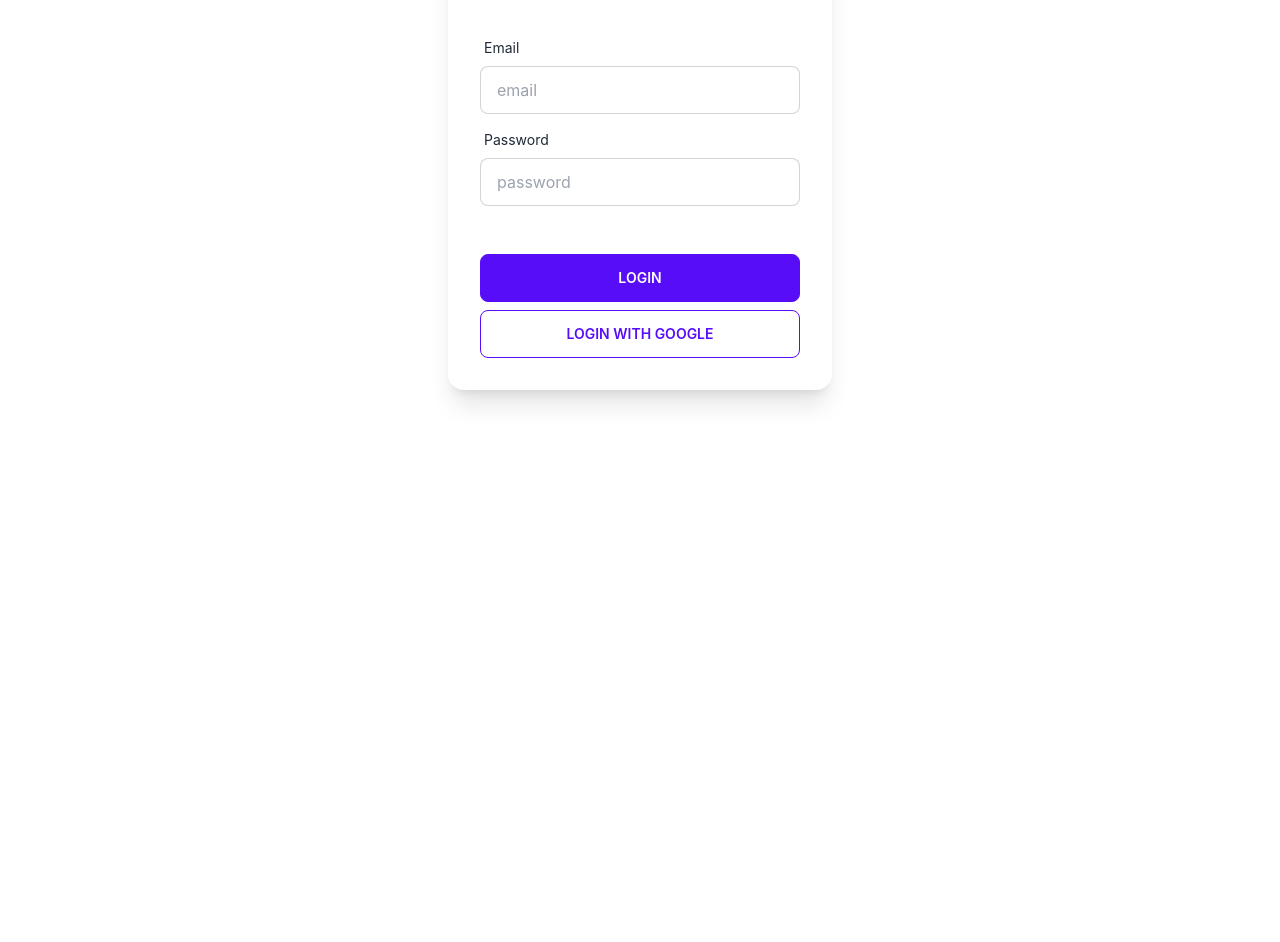
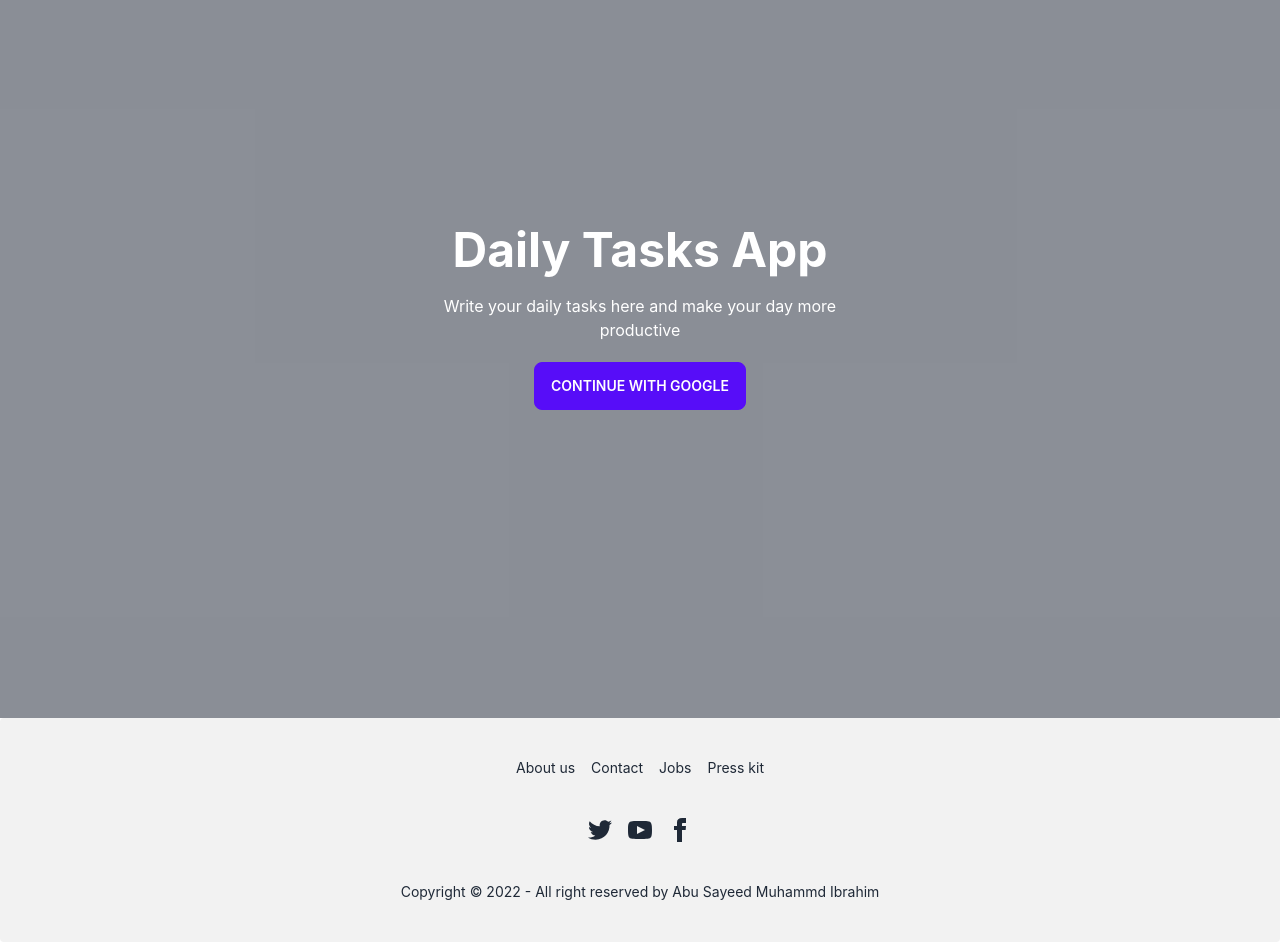
Before and after one commit to abusayeed4bd/daily-tasks, a React (Create React App) app: page /login in a window 1280 px wide. Shown: the part 146-1088 px from the top of the page. Before the commit the page ends 800 px from the top, so only its background shows below. Built offline with nearby package versions, Linux system fonts and the light colour scheme; no server answers.

Commit message:
update fixed

```diff
--- a/src/App.js
+++ b/src/App.js
@@ -5,16 +5,24 @@ import Home from './components/Home';
 import Navbar from './components/Navbar';
 import Login from './components/Login';
 import Register from './components/Register';
+import Footer from './components/Footer';
+import RequireAuth from './components/RequireAuth';
+import UpdataTodo from './UpdataTodo';
 
 function App() {
   return (
     <div className='app'>
       <Navbar></Navbar>
       <Routes>
-        <Route path="/" element={<Home></Home>}></Route>
+        <Route path="/" element={
+          <RequireAuth>
+            <Home></Home>
+          </RequireAuth>}></Route>
         <Route path='/login' element={<Login></Login>}></Route>
         <Route path='/register' element={<Register></Register>}></Route>
+        <Route path="/todos/:id" element={<UpdataTodo></UpdataTodo>}></Route>
       </Routes>
+      <Footer></Footer>
     </div>
   );
 }
--- /dev/null
+++ b/src/UpdataTodo.js
@@ -0,0 +1,51 @@
+import React, { useEffect } from 'react';
+import { useAuthState } from 'react-firebase-hooks/auth';
+import { useParams, useNavigate } from 'react-router-dom'
+import auth from './components/firebase.init';
+
+const UpdataTodo = () => {
+    const { id } = useParams()
+    const [user] = useAuthState(auth);
+    const email = user.email;
+    const navigate = useNavigate()
+    const handleUpdate = (e) => {
+        const todo = e.target.input.value;
+        e.preventDefault()
+
+        fetch(`https://dailytaskbyabusayeed.herokuapp.com/todos/${id}`, {
+            method: "PUT",
+            body: JSON.stringify({
+                todo, email
+            }),
+            headers: {
+                "Content-type": "application/json; charset=UTF-8",
+            },
+        })
+            .then((response) => response.json())
+            .then((json) => {
+                console.log(json);
+                navigate('/')
+
+            });
+    }
+    return (
+        <div className="min-h-screen">
+            <div class="card w-96 bg-base-100 shadow-xl mx-auto my-5">
+                <div class="card-body">
+                    <div className="text-3xl text-primary font-bold text-center">
+                        Update task
+                    </div>
+                    <form className='mx-auto' onSubmit={handleUpdate} >
+                        <div className="flex mx-auto">
+                            <input type="text" name='input' placeholder="Type here" class="input input-bordered lg:w-full max-w-lg rounded-r-none text-black" required />
+                            <button className='btn btn-primary rounded-l-none flex-grow'>Update</button>
+
+                        </div>
+                    </form>
+                </div>
+            </div>
+        </div>
+    );
+};
+
+export default UpdataTodo;
--- /dev/null
+++ b/src/components/Footer.js
@@ -0,0 +1,26 @@
+import React from 'react';
+
+const Footer = () => {
+    return (
+        <footer class="footer footer-center p-10 bg-base-200 text-base-content rounded">
+            <div class="grid grid-flow-col gap-4">
+                <a class="link link-hover">About us</a>
+                <a class="link link-hover">Contact</a>
+                <a class="link link-hover">Jobs</a>
+                <a class="link link-hover">Press kit</a>
+            </div>
+            <div>
+                <div class="grid grid-flow-col gap-4">
+                    <a><svg xmlns="http://www.w3.org/2000/svg" width="24" height="24" viewBox="0 0 24 24" class="fill-current"><path d="M24 4.557c-.883.392-1.832.656-2.828.775 1.017-.609 1.798-1.574 2.165-2.724-.951.564-2.005.974-3.127 1.195-.897-.957-2.178-1.555-3.594-1.555-3.179 0-5.515 2.966-4.797 6.045-4.091-.205-7.719-2.165-10.148-5.144-1.29 2.213-.669 5.108 1.523 6.574-.806-.026-1.566-.247-2.229-.616-.054 2.281 1.581 4.415 3.949 4.89-.693.188-1.452.232-2.224.084.626 1.956 2.444 3.379 4.6 3.419-2.07 1.623-4.678 2.348-7.29 2.04 2.179 1.397 4.768 2.212 7.548 2.212 9.142 0 14.307-7.721 13.995-14.646.962-.695 1.797-1.562 2.457-2.549z"></path></svg></a>
+                    <a><svg xmlns="http://www.w3.org/2000/svg" width="24" height="24" viewBox="0 0 24 24" class="fill-current"><path d="M19.615 3.184c-3.604-.246-11.631-.245-15.23 0-3.897.266-4.356 2.62-4.385 8.816.029 6.185.484 8.549 4.385 8.816 3.6.245 11.626.246 15.23 0 3.897-.266 4.356-2.62 4.385-8.816-.029-6.185-.484-8.549-4.385-8.816zm-10.615 12.816v-8l8 3.993-8 4.007z"></path></svg></a>
+                    <a><svg xmlns="http://www.w3.org/2000/svg" width="24" height="24" viewBox="0 0 24 24" class="fill-current"><path d="M9 8h-3v4h3v12h5v-12h3.642l.358-4h-4v-1.667c0-.955.192-1.333 1.115-1.333h2.885v-5h-3.808c-3.596 0-5.192 1.583-5.192 4.615v3.385z"></path></svg></a>
+                </div>
+            </div>
+            <div>
+                <p>Copyright © 2022 - All right reserved by Abu Sayeed Muhammd Ibrahim</p>
+            </div>
+        </footer>
+    );
+};
+
+export default Footer;
--- a/src/components/Home.js
+++ b/src/components/Home.js
@@ -2,22 +2,28 @@ import React from 'react';
 
 import TodoForm from './TodoForm';
 import TodoLists from './TodoLists';
-import {
-    useQuery,
-
-} from 'react-query'
+import { useQuery } from 'react-query'
+import { useAuthState } from 'react-firebase-hooks/auth';
+import auth from './firebase.init';
 
 const Home = () => {
-    const { data: todos, isLoading, refetch } = useQuery('todos', () => fetch('http://localhost:5000/todos').then(res => res.json()))
+    const [user] = useAuthState(auth)
+    const email = user?.email;
+    const { data: todos, isLoading, refetch } = useQuery('todos', () => fetch(`https://dailytaskbyabusayeed.herokuapp.com/todos`).then(res => res.json()))
+
+    if (isLoading) {
+        return <p>Loading...</p>
+    }
+    const myTodos = todos.filter((todo) => user.email === todo.email)
 
 
     return (
-        <div className='my-5'>
+        <div className='my-5 min-h-screen'>
             <h2 className="tex-primary text-5xl font-bold uppercase text-center">
                 Daily Tasks
             </h2>
             <TodoForm refetch={refetch}></TodoForm>
-            <TodoLists todos={todos} isLoading={isLoading} refetch={refetch} ></TodoLists>
+            <TodoLists todos={myTodos} isLoading={isLoading} refetch={refetch} ></TodoLists>
 
         </div>
     );
--- a/src/components/Login.js
+++ b/src/components/Login.js
@@ -1,41 +1,33 @@
 import React from 'react';
 import auth from './firebase.init'
 import { useSignInWithGoogle } from 'react-firebase-hooks/auth';
+import { useLocation, useNavigate } from 'react-router-dom';
 
 const Login = () => {
     const [signInWithGoogle, user, loading, error] = useSignInWithGoogle(auth);
+    let location = useLocation();
+    let navigate = useNavigate();
+
+    let from = '/' || location.state?.from?.pathname;
     const handleGoogleSignin = () => {
-        signInWithGoogle()
+        signInWithGoogle();
+
     }
+    if (user) {
+        navigate('/')
+
+    }
+    const btn = <button onClick={handleGoogleSignin} className='btn btn-primary btn-outline '>Login with google</button>
+
     return (
         <div>
-            <div className=''>
-
-                <div class="card w-50 mx-auto shadow-xl flex-shrink-0 w-full max-w-sm  bg-base-100 my-5">
-                    <h1 className="text-3xl text-primary font-bold text-center mt-6">
-                        Register
-                    </h1>
-                    <div class="card-body">
-
-                        <div class="form-control">
-                            <label class="label">
-                                <span class="label-text">Email</span>
-                            </label>
-                            <input type="email" placeholder="email" class="input input-bordered" />
-                        </div>
-                        <div class="form-control">
-                            <label class="label">
-                                <span class="label-text">Password</span>
-                            </label>
-                            <input type="text" placeholder="password" class="input input-bordered" />
-                            <label class="label">
-
-                            </label>
-                        </div>
-                        <div class="form-control mt-6">
-                            <button class="btn btn-primary">Login</button>
-                        </div>
-                        <button onClick={handleGoogleSignin} className='btn btn-primary btn-outline w-full'>Login with google</button>
+            <div class="hero min-h-screen">
+                <div class="hero-overlay bg-opacity-60"></div>
+                <div class="hero-content text-center text-neutral-content">
+                    <div class="max-w-md">
+                        <h1 class="mb-5 text-5xl font-bold">Daily Tasks App</h1>
+                        <p class="mb-5">Write your daily tasks here and make your day more productive</p>
+                        <button onClick={handleGoogleSignin} class="btn btn-primary">continue with google</button>
                     </div>
                 </div>
             </div>
--- /dev/null
+++ b/src/components/RequireAuth.js
@@ -0,0 +1,16 @@
+import React from 'react';
+import { useAuthState } from 'react-firebase-hooks/auth';
+import auth from './firebase.init';
+import { useLocation, Navigate } from 'react-router-dom'
+
+const RequireAuth = ({ children }) => {
+    const [user] = useAuthState(auth)
+    let location = useLocation();
+    if (!user) {
+
+        return <Navigate to="/login" state={{ from: location }} replace />;
+    }
+    return children;
+};
+
+export default RequireAuth;
--- a/src/components/TodoForm.js
+++ b/src/components/TodoForm.js
@@ -1,16 +1,20 @@
 
 import React, { useState } from 'react';
+import { useAuthState } from 'react-firebase-hooks/auth';
+import auth from './firebase.init';
 
 const TodoForm = ({ refetch }) => {
+    const [user] = useAuthState(auth)
 
     const formOnSubmit = e => {
         e.preventDefault()
         const todo = e.target.input.value;
+        const email = user.email;
 
-        fetch('http://localhost:5000/todos', {
+        fetch('https://dailytaskbyabusayeed.herokuapp.com/todos', {
             method: 'POST',
             body: JSON.stringify({
-                todo
+                todo, email
             }),
             headers: {
                 'Content-type': 'application/json',
--- a/src/components/UpdataModal.js
+++ b/src/components/UpdataModal.js
@@ -5,7 +5,7 @@ const UpdataModal = ({ todo }) => {
     console.log(todo.todo)
     const handleUpdate = (e, id) => {
         e.preventDefault()
-        fetch(`http://localhost:5000/todos/${id}`, {
+        fetch(`https://dailytaskbyabusayeed.herokuapp.com/todos/${id}`, {
             method: "PUT",
             headers: {
                 "content-type": "application/json",
```
Also changed, not shown: src/components/Navbar.js (+14 -4 lines), src/components/TodoLists.js (+8 -5 lines), firebase.json (added), 1 other file (tests, documents, lock files or other folders).
